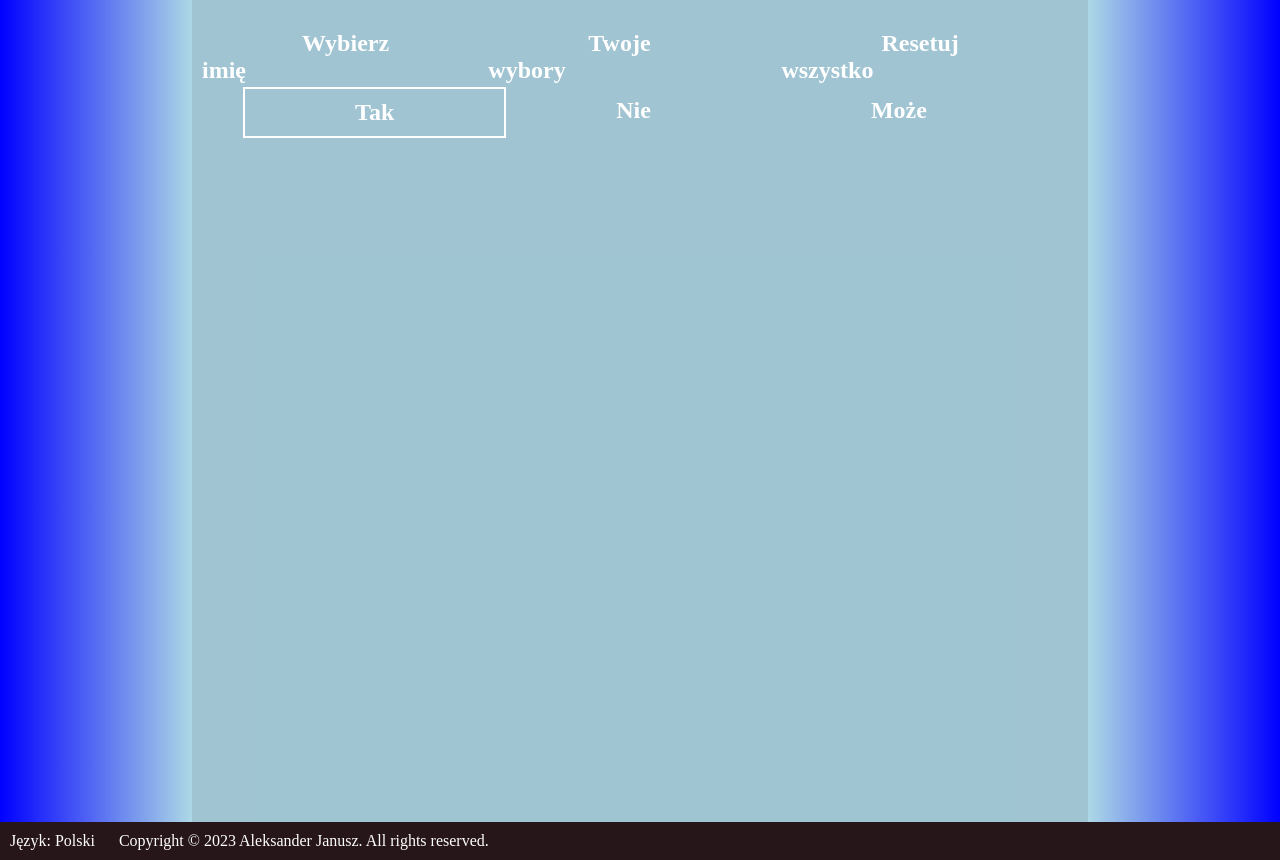
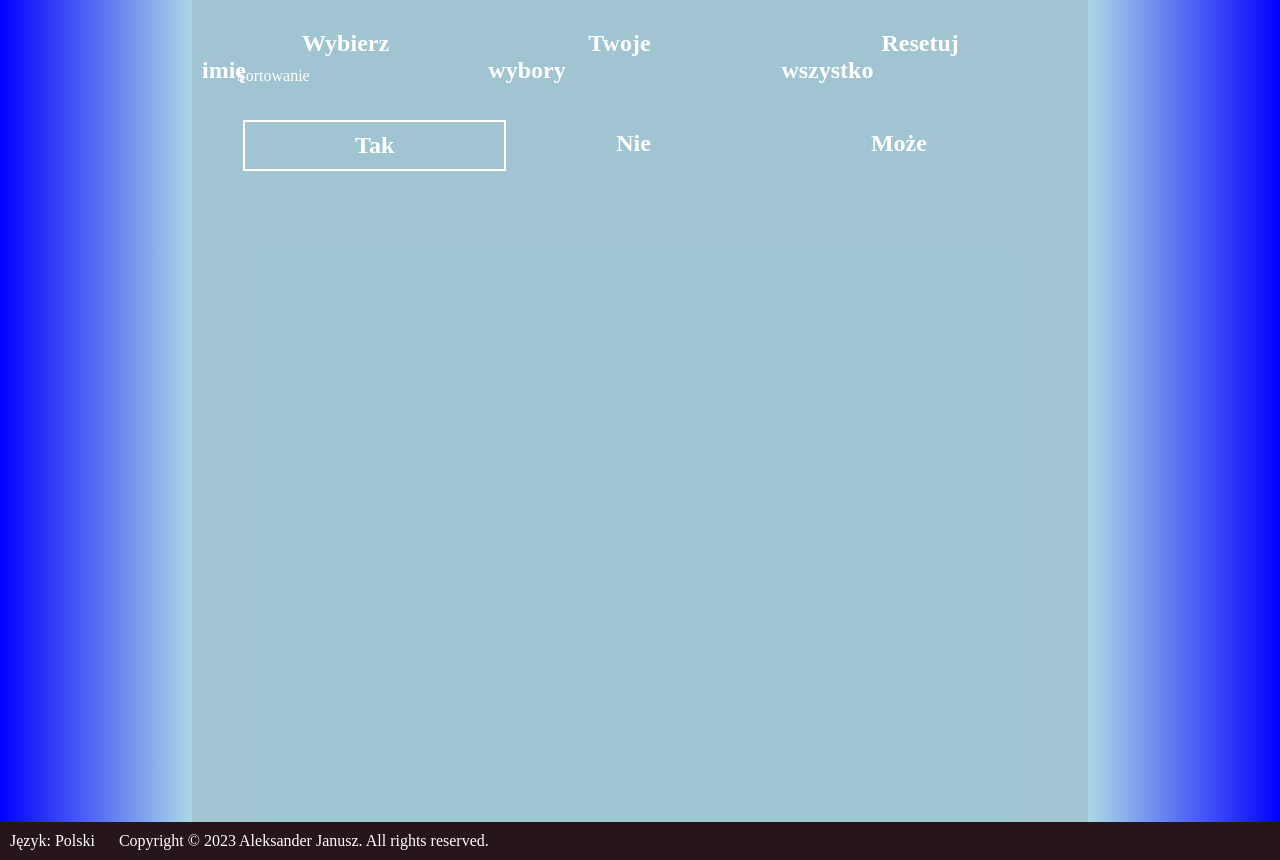
Before and after one commit to AleksanderJanusz/Choose_name_for_baby, a Django app: page /girl-name/boys/ in a window 1280 px wide. Shown: the part 75-935 px from the top of the page. Run offline with Django 4.2, Linux system fonts and the light colour scheme; the visitor is signed in with stand-in values (Sample User, id 1); data that the repository does not hold is empty.

Commit message:
sorting using cookies

```diff
--- a/girl_name/models.py
+++ b/girl_name/models.py
@@ -26,3 +26,4 @@ class Choice(models.Model):
     choice = models.IntegerField(choices=CHOICES)
     user = models.ForeignKey(User, on_delete=models.CASCADE)
     name = models.ForeignKey(Names, on_delete=models.CASCADE)
+    choice_change_date = models.DateTimeField(auto_now=True, null=True)
--- a/girl_name/static/css/style.css
+++ b/girl_name/static/css/style.css
@@ -319,6 +319,41 @@ a:hover {
     height: 67px;
 }
 
+.sort {
+    width: 100%;
+    height: 33px;
+}
+.sort-card {
+    margin-left: 5%;
+    width: 75px;
+    cursor: pointer;
+    transition: 0.5s ease-in-out;
+    transform-style: preserve-3d;
+}
+
+.sort-card a{
+    text-decoration: none;
+    color: white;
+}
+
+.sort-card:hover{
+    transform: rotateY(0.5turn);
+}
+
+.card-side {
+    position: absolute;
+    top: 0;
+    left: 0;
+    backface-visibility: hidden;
+    width: 100%;
+    height: 100%;
+    transition: 0.5s ease-in-out;
+}
+
+.card-side-back {
+    transform: rotateY(0.5turn);
+}
+
 .background-choose-girl {
     background: linear-gradient(to right, rgba(255, 20, 147, 0.5) 0%, rgba(255, 20, 147, 0.8) 15%, rgba(255, 20, 147, 1) 19%, rgba(255, 20, 147, 1) 20%, rgba(255, 192, 203, 1) 50%, rgba(255, 20, 147, 1) 80%, rgba(255, 20, 147, 1) 81%, rgba(255, 20, 147, 0.8) 85%, rgba(255, 20, 147, 0.5) 100%); /* W3C, IE10+, FF16+, Chrome26+, Opera12+, Safari7+ */
     width: 100%;
--- a/girl_name/templates/girl_name/boys.html
+++ b/girl_name/templates/girl_name/boys.html
@@ -6,6 +6,19 @@
         <div class="center">
             <div class="new_head">
                 {% include 'girl_name/choose_b.html' %}
+            </div>
+            <div class="sort">
+                <div class="sort-card">
+                    <div class="card-side">
+                        <a href="#">Sortowanie</a>
+                    </div>
+                    <div class="card-side card-side-back">
+                        <a href="{% url 'set_cookie' 'name__name' %}">Nazwa ↓</a>
+                        <a href="{% url 'set_cookie' '-name__name' %}">Nazwa ↑</a>
+                        <a href="{% url 'set_cookie' '-choice_change_date' %}">Edycja ↓</a>
+                        <a href="{% url 'set_cookie' 'choice_change_date' %}">Edycja ↑</a>
+                    </div>
+                </div>
             </div>
             <div class="choose" id="over_buttons">
                 <h2 class="border-active"><a href="#">Tak</a></h2>
--- a/girl_name/templates/girl_name/choose_girl.html
+++ b/girl_name/templates/girl_name/choose_girl.html
@@ -5,6 +5,7 @@
     <div class="background-choose-girl">
         {% include 'girl_name/choose.html' %}
         <div class="profile-container">
+            {% if name %}
                 <h1>{{ name }}</h1>
                 <form method="post">
                     {% csrf_token %}
@@ -15,6 +16,9 @@
                         <button class="btn-girl" type="submit" name="button" value="2">Może</button>
                     </div>
                 </form>
+            {% else %}
+                <h1>To już wszystkie imiona</h1>
+            {% endif %}
         </div>
     </div>
 
--- a/girl_name/urls.py
+++ b/girl_name/urls.py
@@ -11,4 +11,5 @@ urlpatterns = [
     path('serializer/<int:pk>', views.ChoiceSerializerView.as_view(), name='serializer'),
     path('compare-girl/', views.GirlComparison.as_view(), name='compare_girl'),
     path('compare-boy/', views.BoyComparison.as_view(), name='compare_boy'),
+    path('set-cookie/<sort>', views.SetCookie.as_view(), name='set_cookie'),
 ]
--- a/girl_name/views.py
+++ b/girl_name/views.py
@@ -19,13 +19,26 @@ class LandingPage(View):
 
 class GirlsNameView(LoginRequiredMixin, View):
     def get(self, request):
-        girl_names = Choice.objects.filter(user=request.user).filter(name__gender=1).order_by('name__name')
+        sort = request.COOKIES.get(str(request.user.id))
+        if not sort:
+            sort = '-choice_change_date'
+        girl_names = Choice.objects.filter(user=request.user).filter(name__gender=1).order_by(sort)
         return render(request, 'girl_name/girls.html', {'girls': girl_names})
+
+
+class SetCookie(View):
+    def get(self, request, sort):
+        response = redirect('girls')
+        response.set_cookie(key=str(request.user.id), value=sort, max_age=60*60*24*7)
+        return response
 
 
 class BoysNameView(LoginRequiredMixin, View):
     def get(self, request):
-        boy_names = Choice.objects.filter(user=request.user).filter(name__gender=0).order_by('name__name')
+        sort = request.COOKIES.get(str(request.user.id))
+        if not sort:
+            sort = '-choice_change_date'
+        boy_names = Choice.objects.filter(user=request.user).filter(name__gender=0).order_by(sort)
         return render(request, 'girl_name/boys.html', {'boys': boy_names})
 
 
@@ -52,7 +65,10 @@ class BoysNameResetView(LoginRequiredMixin, View):
 class GirlsNameChoose(LoginRequiredMixin, View):
     def get(self, request):
         names = Names.objects.filter(~Q(user=request.user)).filter(gender=1)
-        name = names[randint(0, len(names) - 1)]
+        name = []
+        if names:
+            name = names[randint(0, len(names) - 1)]
+
         return render(request, 'girl_name/choose_girl.html', {'name': name})
 
     def post(self, request):
```
Also changed, not shown: girl_name/templates/girl_name/girls.html (+13 -0 lines), accounts/migrations/0002_alter_token_token.py (added), girl_name/migrations/0003_choice_choice_change_date.py (added). Lines whose indentation alone changed are shown as unchanged.
